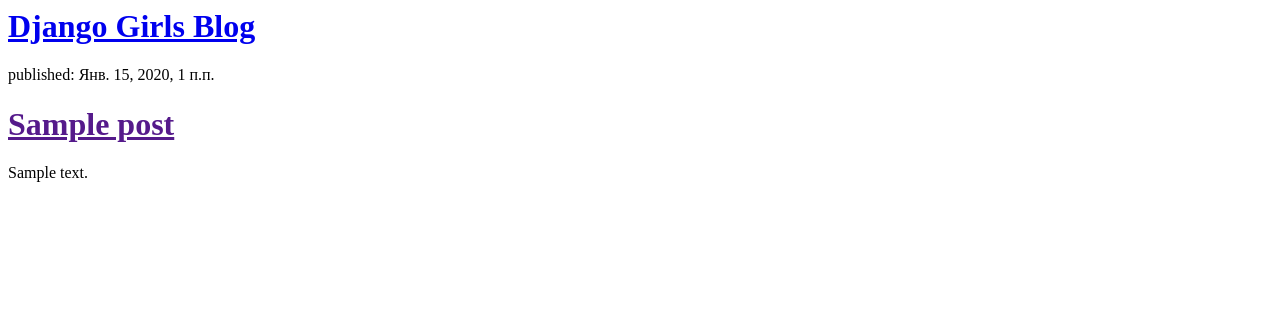
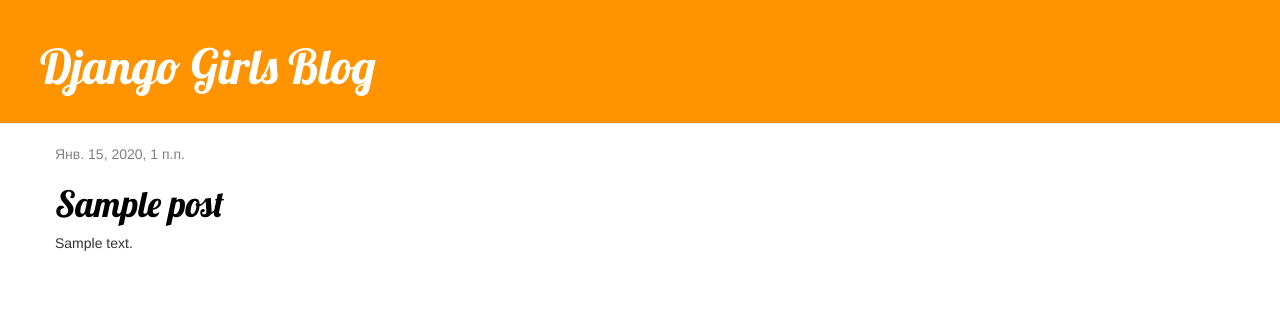
Before and after one commit to Nodir2001/TABSD, a Django app: template blog/templates/html/post_list.html in a window 1280 px wide. Shown: the top 322 px of the page. Run offline with Django 3.2, Linux system fonts and the light colour scheme; the template is opened without the code that fills it: values that come from a table or form of the project are taken from there, others are empty; tables that the repository leaves empty hold one stand-in row (values such as "Sample post"); some libraries are stand-ins or nearby versions.

Commit message:
Added view and template for detailed blog post as well as CSS for the site.

```diff
--- /dev/null
+++ b/blog/static/css/blog.css
@@ -0,0 +1,46 @@
+.page-header {
+    background-color: #ff9400;
+    margin-top: 0;
+    padding: 20px 20px 20px 40px;
+}
+
+.page-header h1, .page-header h1 a, .page-header h1 a:visited, .page-header h1 a:active {
+    color: #ffffff;
+    font-size: 36pt;
+    text-decoration: none;
+}
+
+.content {
+    margin-left: 40px;
+}
+
+h1, h2, h3, h4 {
+    font-family: 'Lobster', cursive;
+}
+
+.date {
+    color: #828282;
+}
+
+.save {
+    float: right;
+}
+
+.post-form textarea, .post-form input {
+    width: 100%;
+}
+
+.top-menu, .top-menu:hover, .top-menu:visited {
+    color: #ffffff;
+    float: right;
+    font-size: 26pt;
+    margin-right: 20px;
+}
+
+.post {
+    margin-bottom: 70px;
+}
+
+.post h1 a, .post h1 a:visited {
+    color: #000000;
+}
--- /dev/null
+++ b/blog/templates/html/base.html
@@ -0,0 +1,31 @@
+{% load static %}
+<html>
+    <head>
+        <title>Django Girls blog</title>
+        <link rel="stylesheet" href="//maxcdn.bootstrapcdn.com/bootstrap/3.2.0/css/bootstrap.min.css">
+        <link rel="stylesheet" href="//maxcdn.bootstrapcdn.com/bootstrap/3.2.0/css/bootstrap-theme.min.css">
+        <link href='//fonts.googleapis.com/css?family=Lobster&subset=latin,latin-ext' rel='stylesheet' type='text/css'>
+        <link rel="stylesheet" href="{% static 'css/blog.css' %}">
+    </head>
+    <body>
+        <div class="page-header">
+            <h1><a href="/">Django Girls Blog</a></h1>
+        </div>
+
+        <div class="content container">
+            <div class="row">
+                <div class="col-md-8">
+                {% for post in posts %}
+                    <div class="post">
+                        <div class="date">
+                            {{ post.published_date }}
+                        </div>
+                        <h1><a href="">{{ post.title }}</a></h1>
+                        <p>{{ post.text|linebreaksbr }}</p>
+                    </div>
+                {% endfor %}
+                </div>
+            </div>
+        </div>
+    </body>
+</html>
--- a/blog/templates/html/post_list.html
+++ b/blog/templates/html/post_list.html
@@ -1,11 +1,13 @@
-<div>
-    <h1><a href="/">Django Girls Blog</a></h1>
-</div>
+{% extends 'html/base.html' %}
 
-{% for post in posts %}
-    <div>
-        <p>published: {{ post.published_date }}</p>
-        <h1><a href="">{{ post.title }}</a></h1>
-        <p>{{ post.text|linebreaksbr }}</p>
-    </div>
-{% endfor %}
+{% block content %}
+    {% for post in posts %}
+        <div class="post">
+            <div class="date">
+                {{ post.published_date }}
+            </div>
+            <h1><a href="">{{ post.title }}</a></h1>
+            <p>{{ post.text|linebreaksbr }}</p>
+        </div>
+    {% endfor %}
+{% endblock %}
--- a/blog/views.py
+++ b/blog/views.py
@@ -5,3 +5,7 @@ from .models import Post
 def post_list(request):
     Post.objects.filter(published_date__lte=timezone.now()).order_by('published_date')
     return render(request, 'html/post_list.html', {})
+
+def post_detail(request, pk):
+    post = get_object_or_404(Post, pk=pk)
+    return render(request, 'blog/post_detail.html', {'post': post})
```
Also changed, not shown: blog/templates/html/post_detail.html (added, +13 -0 lines).
